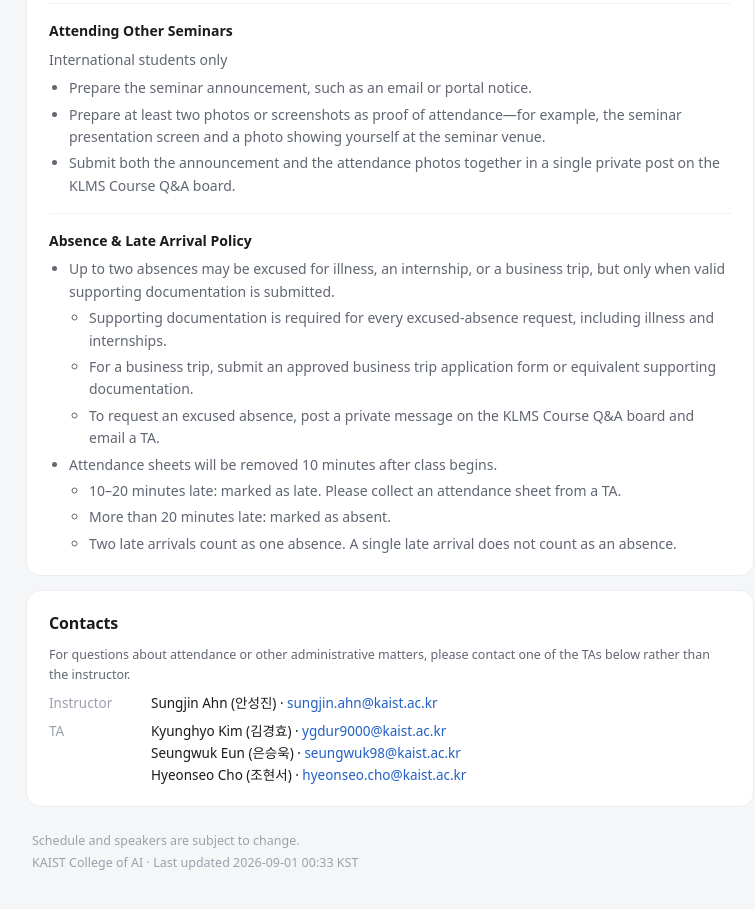
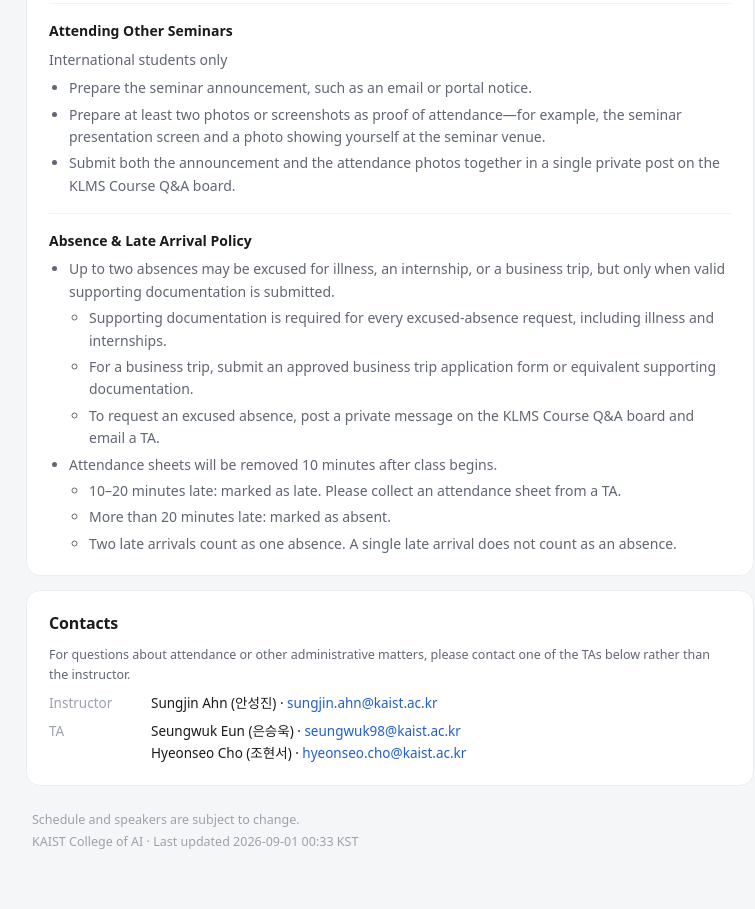
Before and after one commit to aicollege-colloquium/aicollege-colloquium.github.io, a plain HTML site: page index.html in a window 1280 px wide. Shown: the part 2565-3474 px from the top of the page, without its empty margins (250-1005 px from the left). Drawn offline with Linux system fonts and the light colour scheme.

Commit message:
Remove Kyunghyo Kim from TA contacts

```diff
--- a/index.html
+++ b/index.html
@@ -372,8 +372,7 @@
       <dt>Instructor</dt>
       <dd>Sungjin Ahn (안성진) · <a href="mailto:sungjin.ahn@kaist.ac.kr">sungjin.ahn@kaist.ac.kr</a></dd>
       <dt>TA</dt>
-      <dd>Kyunghyo Kim (김경효) · <a href="mailto:ygdur9000@kaist.ac.kr">ygdur9000@kaist.ac.kr</a><br>
-          Seungwuk Eun (은승욱) · <a href="mailto:seungwuk98@kaist.ac.kr">seungwuk98@kaist.ac.kr</a><br>
+      <dd>Seungwuk Eun (은승욱) · <a href="mailto:seungwuk98@kaist.ac.kr">seungwuk98@kaist.ac.kr</a><br>
           Hyeonseo Cho (조현서) · <a href="mailto:hyeonseo.cho@kaist.ac.kr">hyeonseo.cho@kaist.ac.kr</a></dd>
     </dl>
   </section>
```
